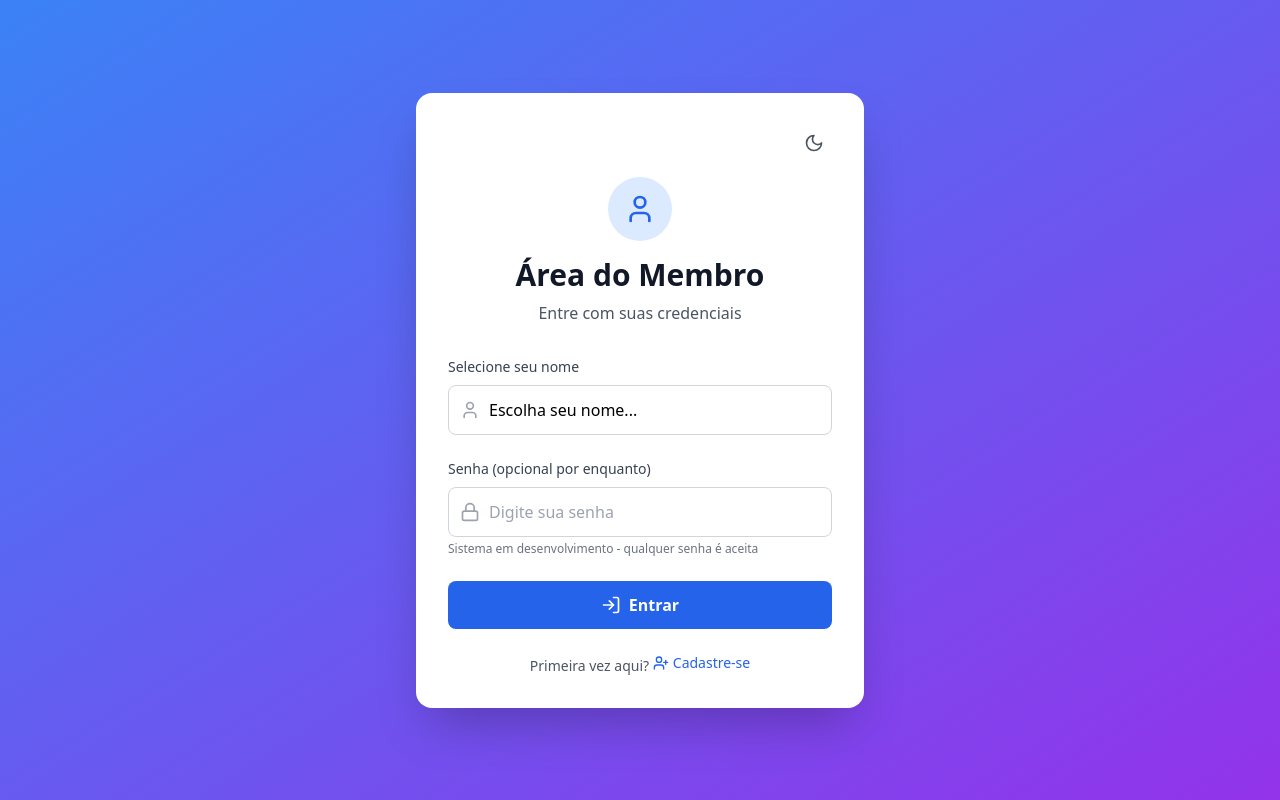
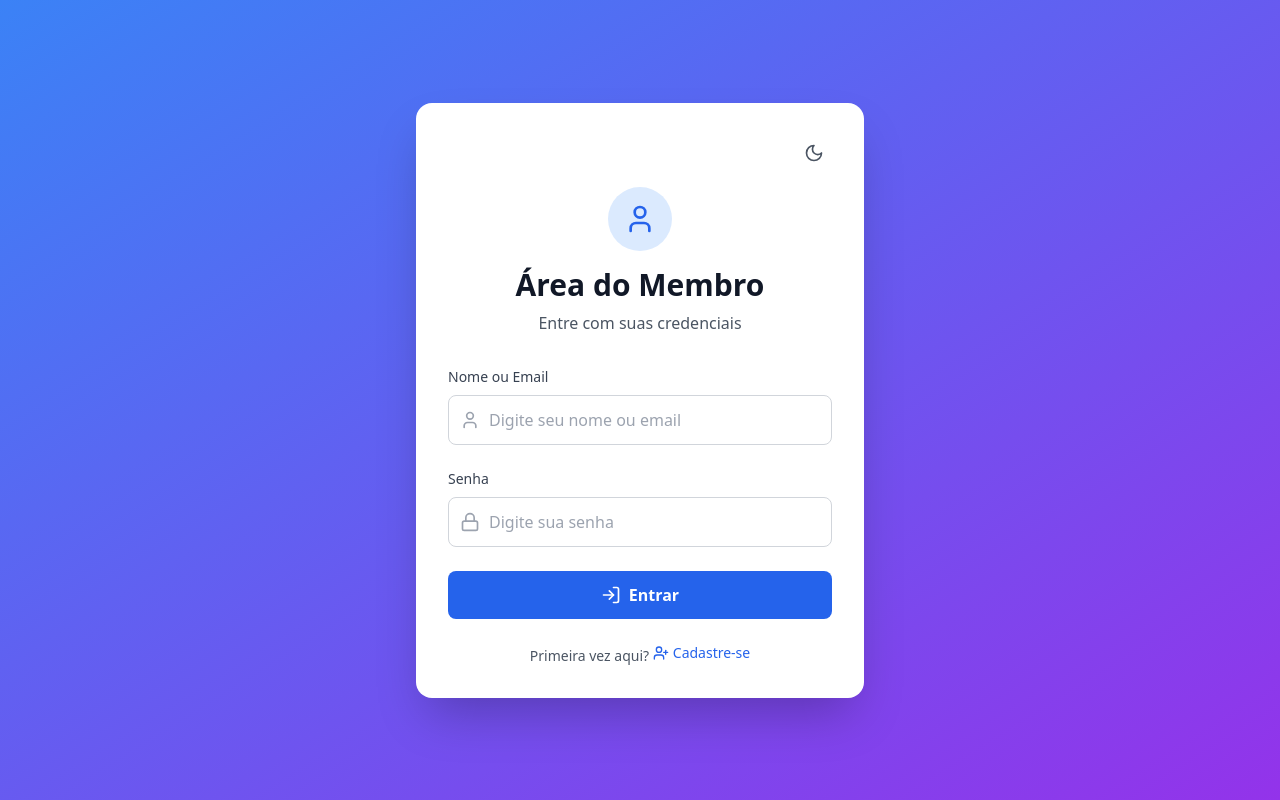
Before and after one commit to amorimlevi/appigreja, a React (Vite) app: page /membro in a window 1280 px wide. Built offline with nearby package versions, Linux system fonts and the light colour scheme.

Commit message:
Altera login de membros para usar nome/email e senha

```diff
--- a/src/components/MemberLogin.jsx
+++ b/src/components/MemberLogin.jsx
@@ -2,7 +2,7 @@ import React, { useState } from 'react';
 import { LogIn, User, Lock, Moon, Sun, UserPlus } from 'lucide-react';
 
 const MemberLogin = ({ members, onLogin, onShowSignup }) => {
-    const [selectedMember, setSelectedMember] = useState('');
+    const [emailOrName, setEmailOrName] = useState('');
     const [password, setPassword] = useState('');
     const [error, setError] = useState('');
     const [darkMode, setDarkMode] = useState(() => {
@@ -13,20 +13,30 @@ const MemberLogin = ({ members, onLogin, onShowSignup }) => {
         e.preventDefault();
         setError('');
 
-        if (!selectedMember) {
-            setError('Por favor, selecione um membro');
+        if (!emailOrName || !password) {
+            setError('Por favor, preencha todos os campos');
             return;
         }
 
-        // Encontrar o membro selecionado
-        const member = members.find(m => m.id === selectedMember);
+        // Encontrar o membro por nome ou email
+        const member = members.find(m =>
+            m.nome?.toLowerCase() === emailOrName.toLowerCase() ||
+            m.email?.toLowerCase() === emailOrName.toLowerCase()
+        );
 
-        if (member) {
-            // Por enquanto, qualquer senha é aceita (você pode adicionar validação real depois)
-            onLogin(member);
-        } else {
-            setError('Membro não encontrado');
+        if (!member) {
+            setError('Usuário não encontrado');
+            return;
         }
+
+        // Verificar senha (se o membro tiver senha cadastrada)
+        if (member.senha && member.senha !== password) {
+            setError('Senha incorreta');
+            return;
+        }
+
+        // Login bem-sucedido
+        onLogin(member);
     };
 
     return (
@@ -56,31 +66,24 @@ const MemberLogin = ({ members, onLogin, onShowSignup }) => {
                     <form onSubmit={handleSubmit} className="space-y-6">
                         <div>
                             <label className="block text-sm font-medium text-gray-700 dark:text-gray-300 mb-2">
-                                Selecione seu nome
+                                Nome ou Email
                             </label>
                             <div className="relative">
                                 <User className="absolute left-3 top-1/2 transform -translate-y-1/2 h-5 w-5 text-gray-400" />
-                                <select
-                                    value={selectedMember}
-                                    onChange={(e) => setSelectedMember(e.target.value)}
+                                <input
+                                    type="text"
+                                    value={emailOrName}
+                                    onChange={(e) => setEmailOrName(e.target.value)}
+                                    placeholder="Digite seu nome ou email"
                                     className="w-full pl-10 pr-4 py-3 border border-gray-300 dark:border-gray-600 rounded-lg focus:ring-2 focus:ring-blue-500 dark:bg-gray-700 dark:text-white"
                                     required
-                                >
-                                    <option value="">Escolha seu nome...</option>
-                                    {members
-                                        .sort((a, b) => a.nome.localeCompare(b.nome))
-                                        .map(member => (
-                                            <option key={member.id} value={member.id}>
-                                                {member.nome}
-                                            </option>
-                                        ))}
-                                </select>
+                                />
                             </div>
                         </div>
 
                         <div>
                             <label className="block text-sm font-medium text-gray-700 dark:text-gray-300 mb-2">
-                                Senha (opcional por enquanto)
+                                Senha
                             </label>
                             <div className="relative">
                                 <Lock className="absolute left-3 top-1/2 transform -translate-y-1/2 h-5 w-5 text-gray-400" />
@@ -90,11 +93,9 @@ const MemberLogin = ({ members, onLogin, onShowSignup }) => {
                                     onChange={(e) => setPassword(e.target.value)}
                                     placeholder="Digite sua senha"
                                     className="w-full pl-10 pr-4 py-3 border border-gray-300 dark:border-gray-600 rounded-lg focus:ring-2 focus:ring-blue-500 dark:bg-gray-700 dark:text-white"
+                                    required
                                 />
                             </div>
-                            <p className="mt-1 text-xs text-gray-500 dark:text-gray-400">
-                                Sistema em desenvolvimento - qualquer senha é aceita
-                            </p>
                         </div>
 
                         {error && (
```
Also changed, not shown: 4 other files (tests, documents, lock files or other folders).
